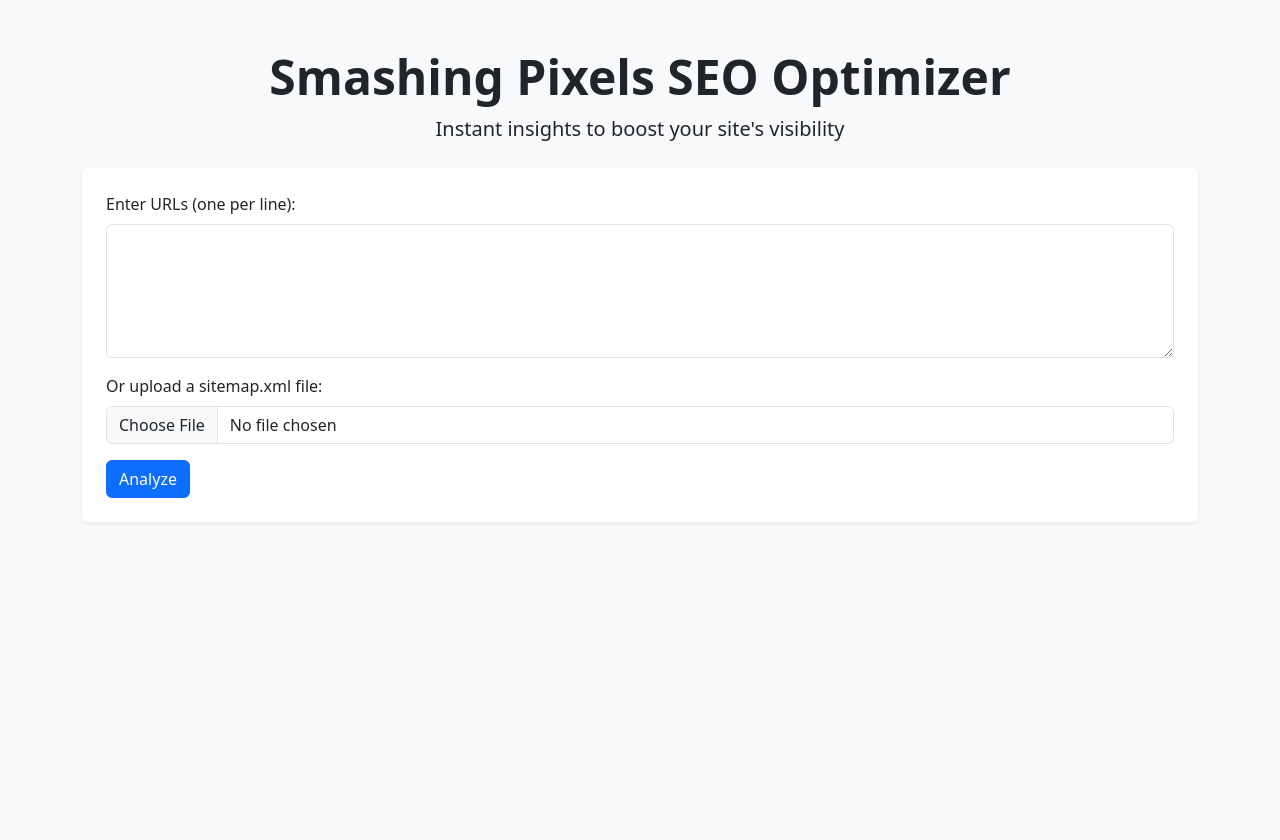
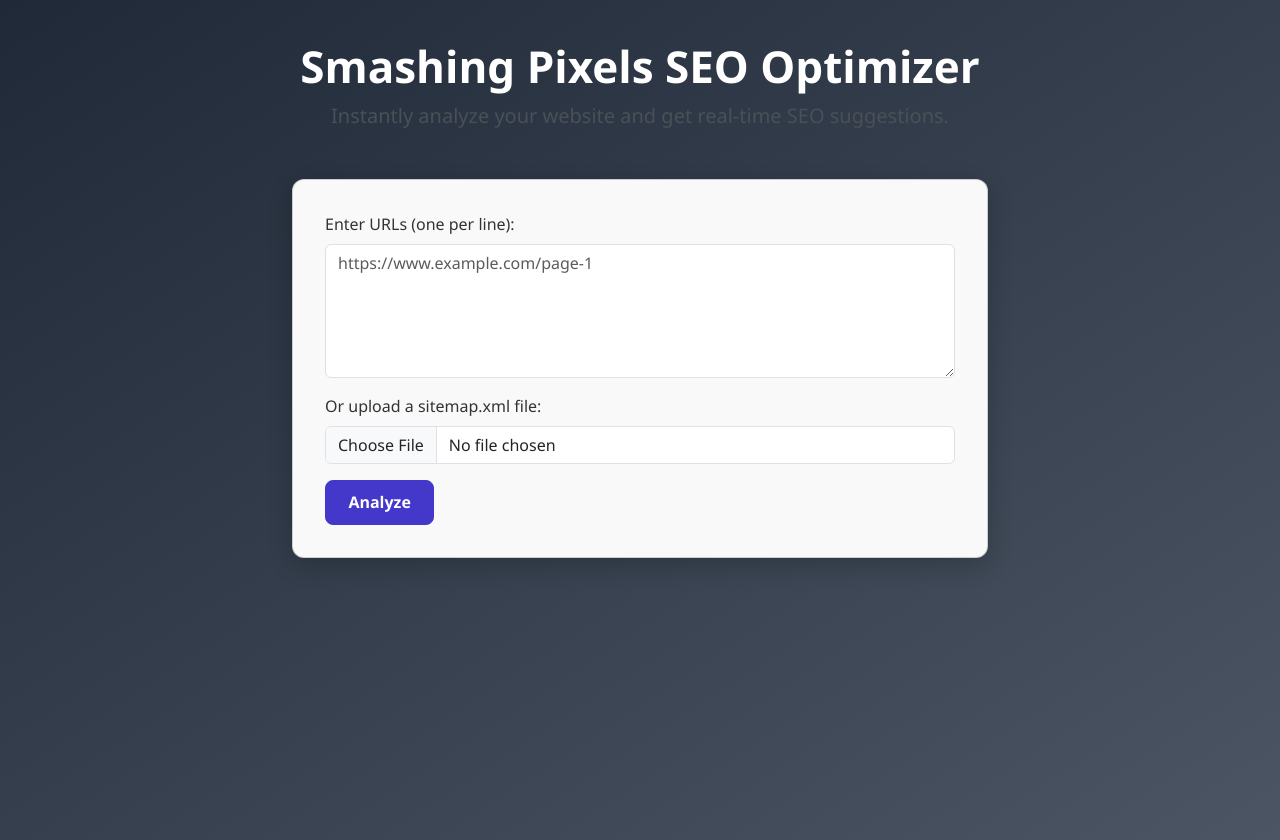
Before and after one commit to SmashingPixelsTools/seo-webscraper, a Flask app: page / in a window 1280 px wide. Before the commit the page ends 523 px from the top, so only its background shows below. Run offline with Flask 3, Linux system fonts and the light colour scheme.

Commit message:
Add files via upload

```diff
--- a/templates/index.html
+++ b/templates/index.html
@@ -4,17 +4,58 @@
   <meta charset="UTF-8">
   <title>Smashing Pixels SEO Optimizer</title>
   <link href="https://cdn.jsdelivr.net/npm/bootstrap@5.3.0/dist/css/bootstrap.min.css" rel="stylesheet">
+  <style>
+    body {
+      background: linear-gradient(to bottom right, #1f2937, #4b5563);
+      color: #fff;
+      min-height: 100vh;
+      font-family: 'Segoe UI', sans-serif;
+    }
+    .container {
+      max-width: 720px;
+      margin-top: 5vh;
+    }
+    .card {
+      background: #f9f9f9;
+      color: #333;
+      border-radius: 12px;
+      padding: 2rem;
+      box-shadow: 0 8px 24px rgba(0, 0, 0, 0.2);
+    }
+    .btn-primary {
+      background-color: #4338ca;
+      border-color: #4338ca;
+      font-weight: 600;
+      font-size: 1rem;
+      padding: 0.6rem 1.4rem;
+      border-radius: 0.5rem;
+    }
+    .btn-primary:hover {
+      background-color: #3730a3;
+      border-color: #3730a3;
+    }
+    h1 {
+      font-size: 2.75rem;
+    }
+    .lead {
+      font-size: 1.25rem;
+    }
+    textarea, input[type="file"] {
+      border-radius: 0.375rem;
+    }
+  </style>
 </head>
-<body class="bg-light">
-  <div class="container py-5">
-    <div class="text-center mb-4">
-      <h1 class="display-5 fw-bold">Smashing Pixels SEO Optimizer</h1>
-      <p class="lead">Instant insights to boost your site's visibility</p>
+<body>
+  <div class="container">
+    <div class="text-center mb-5">
+      <h1 class="fw-bold">Smashing Pixels SEO Optimizer</h1>
+      <p class="lead text-light-emphasis">Instantly analyze your website and get real-time SEO suggestions.</p>
     </div>
-    <form action="/scrape" method="post" enctype="multipart/form-data" class="bg-white p-4 rounded shadow-sm">
+    <div class="card">
+      <form action="/scrape" method="post" enctype="multipart/form-data">
         <div class="mb-3">
           <label for="urls" class="form-label">Enter URLs (one per line):</label>
-        <textarea name="urls" rows="5" class="form-control"></textarea>
+          <textarea name="urls" rows="5" class="form-control" placeholder="https://www.example.com/page-1"></textarea>
         </div>
         <div class="mb-3">
           <label for="sitemap" class="form-label">Or upload a sitemap.xml file:</label>
@@ -23,5 +64,6 @@
         <button type="submit" class="btn btn-primary">Analyze</button>
       </form>
     </div>
+  </div>
 </body>
 </html>
```
Lines whose indentation alone changed are shown as unchanged.
